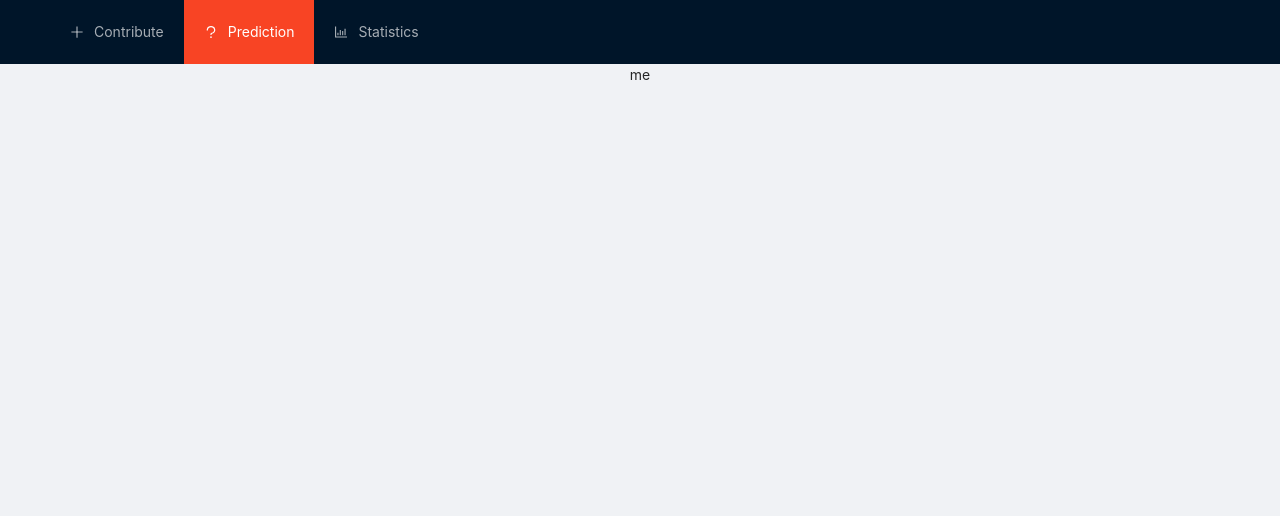
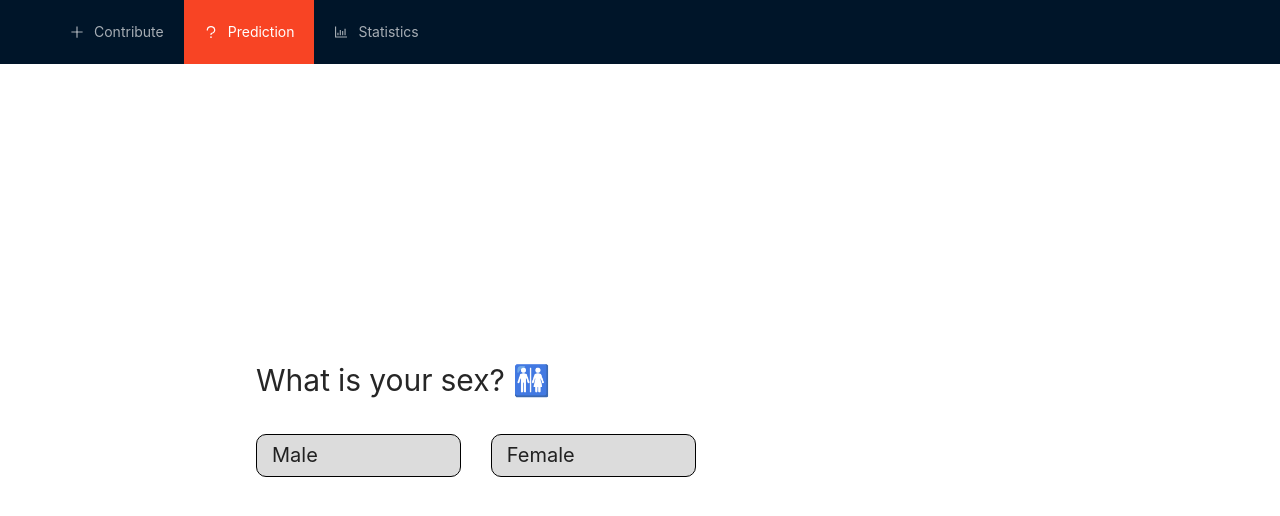
Before and after one commit to jjustin/dragonhack2021, a React (Create React App) app: page /prediction in a window 1280 px wide. Shown: the top 516 px of the page. Built offline with nearby package versions, Linux system fonts and the light colour scheme.

Commit message:
add me form

```diff
--- a/src/App.js
+++ b/src/App.js
@@ -41,7 +41,7 @@ function App() {
           </Menu>
         </Header>
         <Layout className="site-layout">
-          <Content style={{}}>
+          <Content>
             <div
               className="site-layout-background"
               style={{ textAlign: "center" }}
--- a/src/index.css
+++ b/src/index.css
@@ -1,6 +1,4 @@
 body {
-  background-color: #f0f2f5;
-
   margin: 0;
   font-family: -apple-system, BlinkMacSystemFont, "Segoe UI", "Roboto", "Oxygen",
     "Ubuntu", "Cantarell", "Fira Sans", "Droid Sans", "Helvetica Neue",
@@ -28,3 +26,7 @@ code {
 .ant-menu-dark.ant-menu-horizontal > .ant-menu-item:hover {
   background-color: rgb(248, 68, 36) !important; /*Overriden property*/
 }
+
+.ant-layout {
+  background-color: white !important;
+}
--- a/src/views/Me.js
+++ b/src/views/Me.js
@@ -1,3 +1,80 @@
+import { useState } from "react";
+import "./me.css";
 export default function Me() {
-  return <div>me</div>;
+  const [sex, setSex] = useState(undefined);
+  const [age, setAge] = useState(undefined);
+  const [covid, setCovid] = useState(undefined);
+
+  if (!sex) {
+    return (
+      <div className="me-form-question">
+        <div style={{ fontSize: 30, marginBottom: "30px" }}>
+          What is your sex? 🚻
+        </div>
+        <div style={{ display: "flex" }}>
+          <div className="me-form-selector" onClick={() => setSex("Male")}>
+            Male
+          </div>
+          <div className="me-form-selector" onClick={() => setSex("Female")}>
+            Female
+          </div>
+        </div>
+      </div>
+    );
+  }
+  if (!age) {
+    return (
+      <div className="me-form-question">
+        <div style={{ fontSize: 30, marginBottom: "30px" }}>
+          What is your age group? 💬
+        </div>
+        <div style={{ display: "flex", flexDirection: "column" }}>
+          <div className="me-form-selector" onClick={() => setAge("Male")}>
+            19 or under
+          </div>
+          <div className="me-form-selector" onClick={() => setAge(20)}>
+            20-29
+          </div>
+          <div className="me-form-selector" onClick={() => setAge(30)}>
+            30-39
+          </div>
+          <div className="me-form-selector" onClick={() => setAge(40)}>
+            40-49
+          </div>
+          <div className="me-form-selector" onClick={() => setAge(50)}>
+            50-59
+          </div>
+          <div className="me-form-selector" onClick={() => setAge(60)}>
+            60-69
+          </div>
+          <div className="me-form-selector" onClick={() => setAge(70)}>
+            70-79
+          </div>
+          <div className="me-form-selector" onClick={() => setAge(80)}>
+            80+
+          </div>
+        </div>
+      </div>
+    );
+  }
+  if (covid === undefined) {
+    return (
+      <div className="me-form-question">
+        <div style={{ fontSize: 30, marginBottom: "30px" }}>
+          Did you get COVID-19? 🤕
+        </div>
+        <div style={{ display: "flex" }}>
+          <div className="me-form-selector" onClick={() => setCovid(true)}>
+            Yes
+          </div>
+          <div className="me-form-selector" onClick={() => setCovid(false)}>
+            No
+          </div>
+        </div>
+      </div>
+    );
+  }
+  return <div></div>;
 }
+
+function predictFor(sex, age, covid) {}
--- /dev/null
+++ b/src/views/me.css
@@ -0,0 +1,27 @@
+.me-form-question {
+  text-align: left;
+  margin-left: 20%;
+  height: 100%;
+  display: flex;
+  justify-content: center;
+  flex-direction: column;
+}
+
+.me-form-selector {
+  font-size: 20px;
+  margin-right: 30px;
+  margin-bottom: 30px;
+  padding: 5px;
+  cursor: pointer;
+  background-color: rgb(220, 220, 220);
+  border-radius: 10px;
+  width: 20%;
+  padding-left: 15px;
+  border: 1px solid black;
+  transition: 0.25s;
+}
+
+.me-form-selector:hover {
+  background-color: rgb(190, 190, 190);
+  transition: 0.5s;
+}
```
